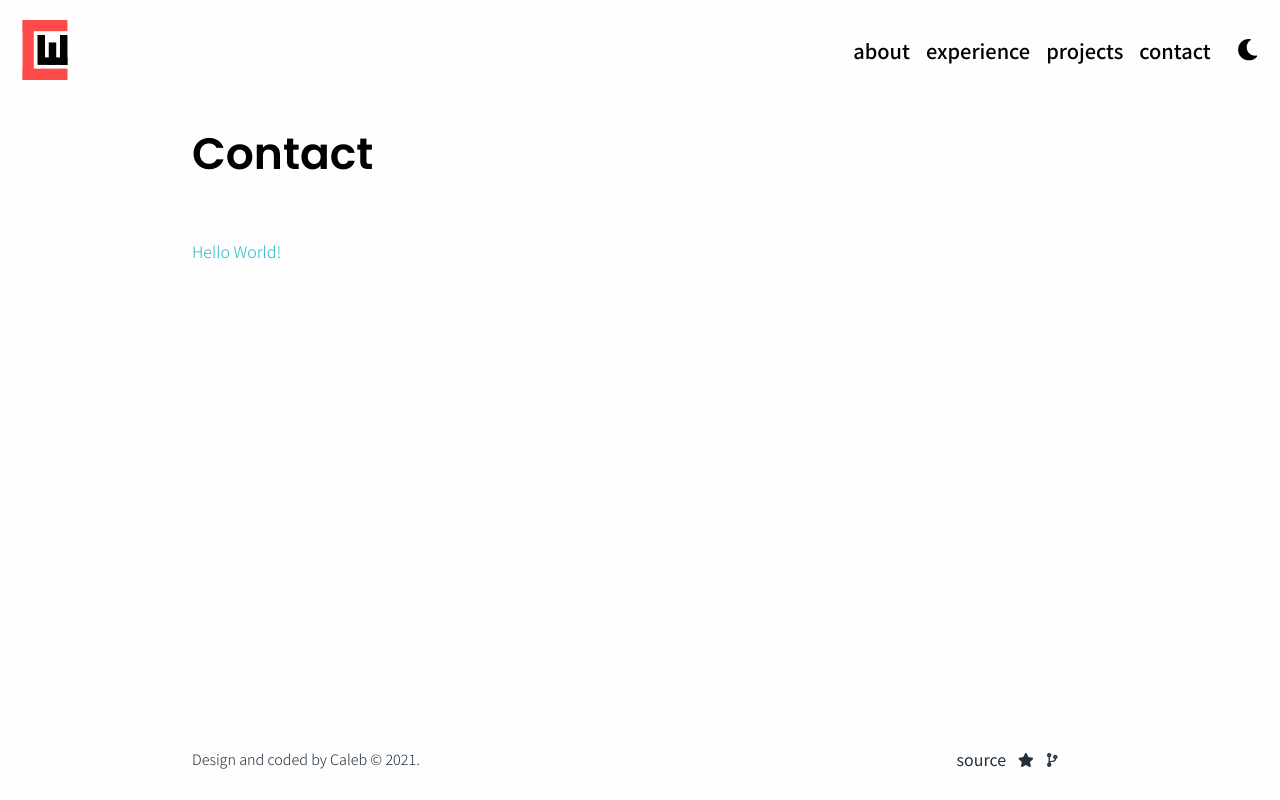
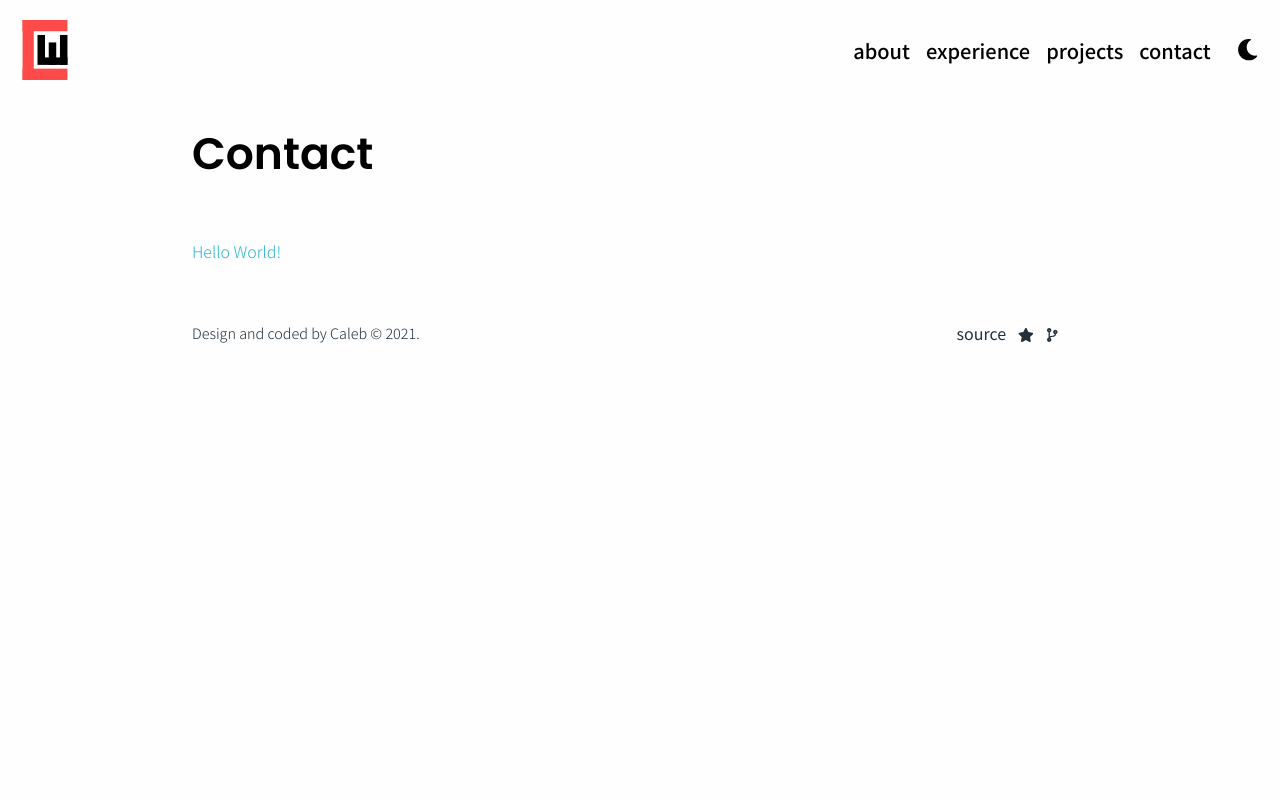
Before and after one commit to calebpdx/calebwhite-com-v2, a Next.js app: page /contact in a window 1280 px wide. Built offline with nearby package versions, Linux system fonts and the light colour scheme; no server answers.

Commit message:
webkit fixes

```diff
--- a/components/_helpers/pageWrapper.jsx
+++ b/components/_helpers/pageWrapper.jsx
@@ -4,12 +4,14 @@ import { array } from 'prop-types'
 
 const Wrapper = styled.div`
 	display: flex;
-	height: 100vh;
+	flex: 0 0 100%;
+	margin: auto;
+	height: 100%;
 	width: 100%;
 	background-color: ${({ theme }) => theme.colors.bg.main};
 	color: ${({ theme }) => theme.colors.secondary};
 	flex-direction: column;
-	justify-content: flex-start;
+	justify-content: justify-center;
 	align-items: center;
 	transition: all 0.25s linear;
 `
--- a/components/about.jsx
+++ b/components/about.jsx
@@ -8,6 +8,7 @@ import ProfileContents from './about/profile'
 import Narrative from './about/narrative'
 
 const Wrapper = styled.div`
+	margin: auto;
 	background-color: ${({ theme }) => theme.colors.bg.secondary};
 	width: 100%;
 	display: flex;
--- a/components/about/narrative.jsx
+++ b/components/about/narrative.jsx
@@ -7,8 +7,9 @@ const Nar = styled.div`
 		color: ${({ theme }) => theme.colors.text.secondary};
 		font-size: ${({ theme }) => theme.fontSizes.md};
 
-		${respondAt.sm`
-			font-size: ${({ theme }) => theme.fontSizes.md};
+		${respondAt.lg`
+			font-size: ${({ theme }) => theme.fontSizes.lg};
+
 		`}
 	}
 `
--- a/components/intro.jsx
+++ b/components/intro.jsx
@@ -6,8 +6,8 @@ import { respondAt } from '@utils/_respondAt'
 
 const Intro = styled.main`
 	width: 100%;
+	max-width: 100%
 	padding: 0;
-	margin: 0;
 	display: flex;
 	flex: auto 1;
 	flex-direction: column;
@@ -74,8 +74,8 @@ const Hero = () => {
 			</SiteTitle>
 			<h2>A Frontend Engineer based in Portland, OR</h2>
 			<Para>
-				I&apos;m passionate about building exceptional
-				digital experiences. Currently freelancing as{' '}
+				I&apos;m passionate about building exceptional digital
+				experiences. Currently freelancing as{' '}
 				<a href='https://www.fairwaycreative.com'>Fairway Creative</a>{' '}
 				and open to full-time opportunities.
 			</Para>
--- a/components/navigation.jsx
+++ b/components/navigation.jsx
@@ -91,7 +91,6 @@ const Menu = styled.div`
 
 const NavBar = styled.header`
 	background-color: ${({ theme }) => theme.colors.bg.main};
-	z-index: 999;
 
 	.open .sitemap ul {
 		background-color: ${({ theme }) => theme.colors.bg.main};
--- a/pages/index.js
+++ b/pages/index.js
@@ -32,6 +32,7 @@ const Landing = styled.section`
 	display: flex;
 	flex: auto 1;
 	flex-direction: column;
+	-webkit-flex-direction: column;
 	justify-content: center;
 	align-items: start;
 	font-size: ${({ theme }) => theme.fontSizes.sm};
```
